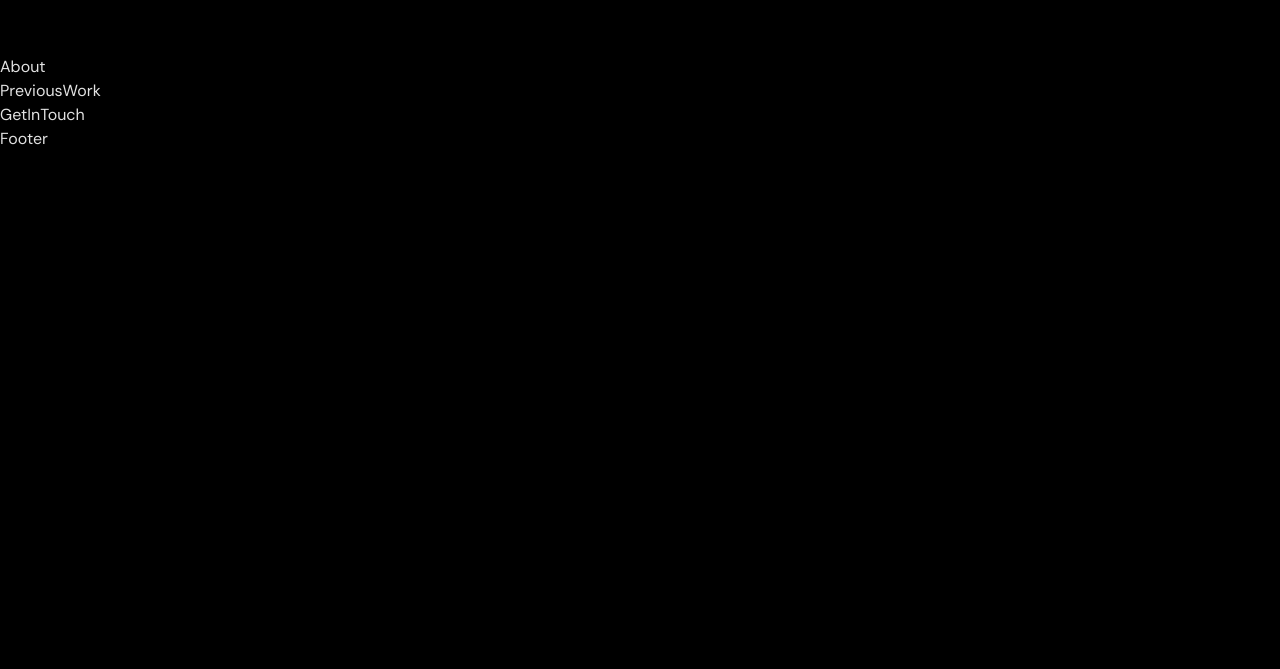
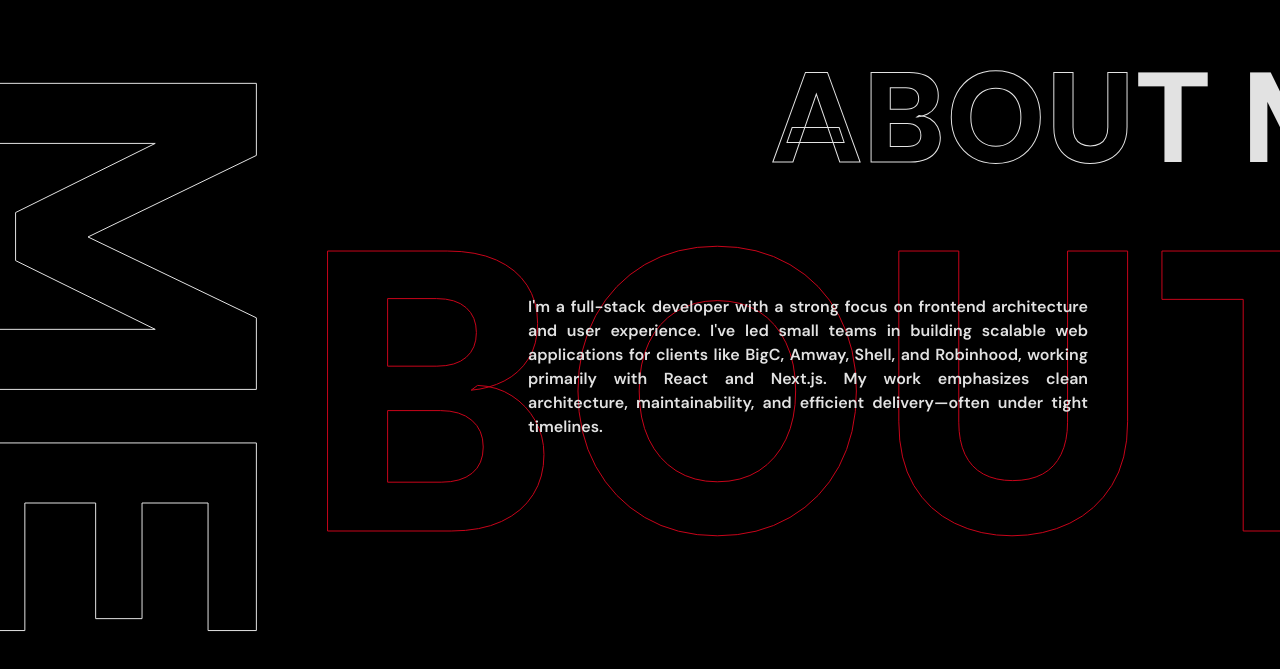
Before and after one commit to PapopCtck/portfolio, a Next.js app: page / in a window 1280 px wide. Shown: the part 1145-1814 px from the top of the page. Before the commit the page ends 1296 px from the top, so only its background shows below. Built offline with nearby package versions, Linux system fonts and the light colour scheme; a web font is replaced by a local one.

Commit message:
✨ Finished About section without animation

```diff
--- a/features/About/index.tsx
+++ b/features/About/index.tsx
@@ -1,3 +1,52 @@
+import { HorizonGuideLine } from "@ppaop/components/ui/horizonGuideLine";
+
 export const About = () => {
-  return <div>About</div>;
+  return (
+    <section className="relative min-h-[1800px] max-w-svw select-none overflow-hidden">
+      <section className="relative min-h-[600px]">
+        <div className="absolute top-0 right-[-30vw] whitespace-nowrap font-bold text-8xl tracking-[32%] md:right-[-150px] lg:text-9xl">
+          <span className="font-black text-outline">ABOU</span>
+          <span>T M</span>
+          <span className="font-black text-outline">E</span>
+        </div>
+        <div className="absolute top-[0.35ch] left-[-0.65ch] z-10 rotate-90 bg-black font-black text-9xl text-outline md:text-[300px] lg:text-[400px]">
+          ME
+        </div>
+        <div className="absolute right-[-35vw] bottom-[15%] whitespace-nowrap font-black text-9xl text-outline-secondary md:right-[-1200px] md:text-[300px] lg:bottom-[10%] lg:text-[400px] xl:right-[-800px]">
+          ABOUT ME
+        </div>
+        <p className="-translate-x-1/2 md:-translate-x-0 absolute top-60 left-[50%] z-20 max-w-[425px] text-justify font-semibold md:right-[15%] md:left-auto lg:max-w-[560px]">
+          I'm a full-stack developer with a strong focus on frontend
+          architecture and user experience. I've led small teams in building
+          scalable web applications for clients like BigC, Amway, Shell, and
+          Robinhood, working primarily with React and Next.js. My work
+          emphasizes clean architecture, maintainability, and efficient
+          delivery—often under tight timelines.
+        </p>
+      </section>
+      <section className="relative min-h-[800px]">
+        <div className="absolute top-[35%] left-[-35vw] whitespace-nowrap font-black text-9xl text-outline-secondary md:left-[-1200px] md:text-[300px] lg:bottom-[10%] lg:text-[400px] xl:left-[-800px]">
+          ABOUT ME
+        </div>
+        <p className="-translate-x-1/2 md:-translate-x-0 absolute top-40 left-[50%] z-20 max-w-[425px] text-justify font-semibold md:top-60 md:right-auto md:left-[15%] lg:max-w-[560px]">
+          My strengths lie in developing clean, maintainable frontend code,
+          creating design systems, and optimizing performance. I’ve also
+          contributed to backend development—particularly with Go and
+          PostgreSQL—supporting full product lifecycles across fintech and
+          sustainability platforms. I bring a practical, product-driven mindset
+          and enjoy working across the stack to deliver polished, reliable
+          solutions.
+        </p>
+        <div className="absolute right-[-0.65ch] bottom-[0.35ch] z-10 rotate-[-90deg] bg-black font-black text-9xl text-outline md:text-[300px] lg:text-[400px]">
+          ME
+        </div>
+        <div className="absolute bottom-0 left-[-30vw] whitespace-nowrap font-bold text-8xl tracking-[32%] md:right-[-150px] lg:text-9xl">
+          <span className="font-black text-outline">ABOU</span>
+          <span>T M</span>
+          <span className="font-black text-outline">E</span>
+        </div>
+      </section>
+      <HorizonGuideLine className="absolute bottom-0 -translate-x-1/2 left-1/2" />
+    </section>
+  );
 };
```
